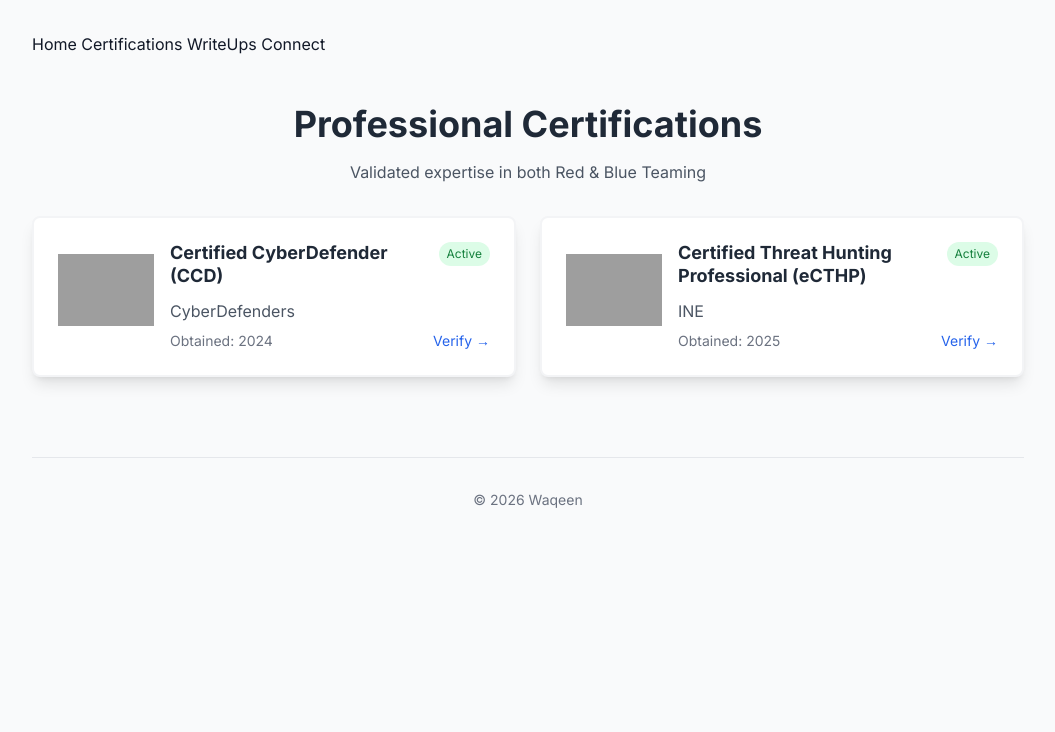
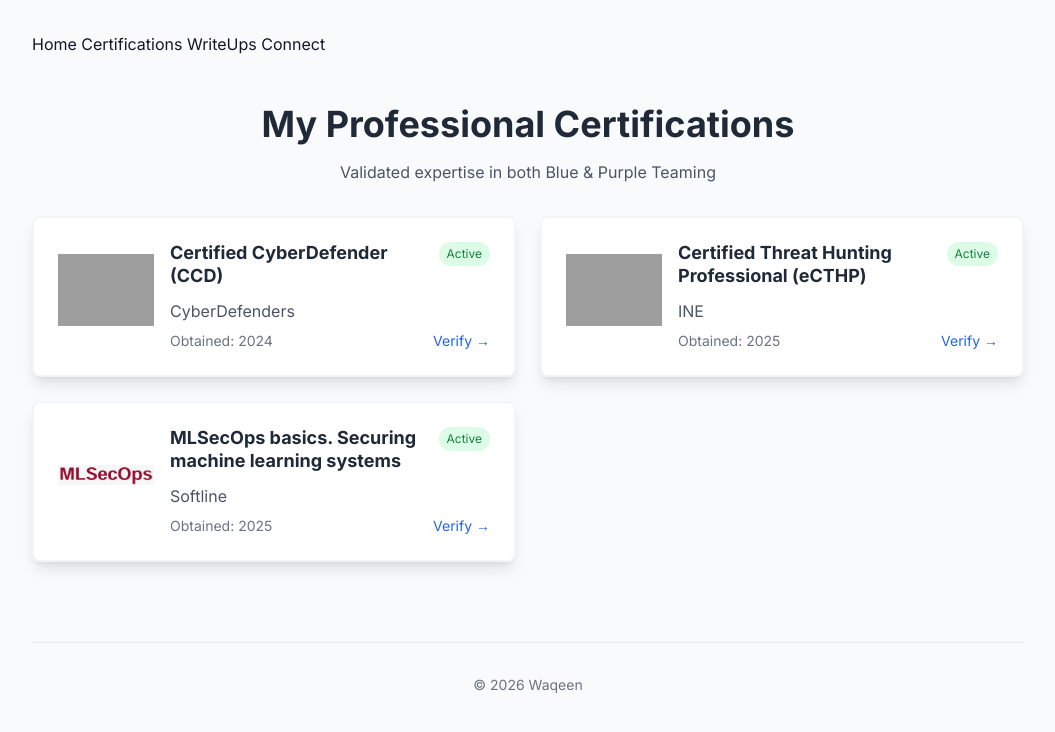
Before and after one commit to waqeen/waqeen.github.io, a Jekyll site: the page built from certifications.md, in a window 1280 px wide, cut to the strip 0-732 px from the top of the page. Shown: the whole strip, without its empty margins (112-1167 px from the left). Built offline with Jekyll 4.4.1, drawn with Linux system fonts in a browser that asks for light colours; nearby versions of some CDN libraries; grey boxes are pictures that could not be loaded.

Commit message:
added certs#2

```diff
--- a/_data/certifications.yml
+++ b/_data/certifications.yml
@@ -12,4 +12,9 @@
   badge: "https://templates.images.credential.net/16917717378236750728712191243482.png"
   url: "https://certs.ine.com/cbc50094-16e1-4e7b-89fb-fdb5108327d8#acc.Y5e4Ijiv"
 
-# Добавь сюда остальные сертификаты по аналогии
+- name: "MLSecOps basics. Securing machine learning systems"
+  issuer: "Softline"
+  year: "2025"
+  status: "Active"
+  badge: "/assets/images/badges/mlsecops.png"
+  url: ""
--- a/certifications.md
+++ b/certifications.md
@@ -7,9 +7,9 @@ permalink: /certifications/
 <div class="space-y-8">
     <div class="text-center space-y-4">
         <h1 class="text-4xl font-bold text-gray-800 flex items-center justify-center gap-3">
-            Professional Certifications
+            My Professional Certifications
         </h1>
-        <p class="text-gray-600">Validated expertise in both Red & Blue Teaming</p>
+        <p class="text-gray-600">Validated expertise in both Blue & Purple Teaming</p>
     </div>
 
     <div class="grid md:grid-cols-2 gap-6">
@@ -18,7 +18,7 @@ permalink: /certifications/
             <div class="flex gap-4">
                 <div class="flex-shrink-0">
                     <a href="{{ cert.url }}" target="_blank" rel="noopener noreferrer" class="block">
-                        <img src="{{ cert.badge }}" alt="{{ cert.name }}" class="w-24 h-24 object-contain rounded-lg group-hover:scale-105 transition-transform">
+                        <img src="{{ cert.badge | relative_url }}" alt="{{ cert.name }}" class="w-24 h-24 object-contain rounded-lg group-hover:scale-105 transition-transform">
                     </a>
                 </div>
 
```
Also changed, not shown: assets/images/badges/mlsecops.png (added).
